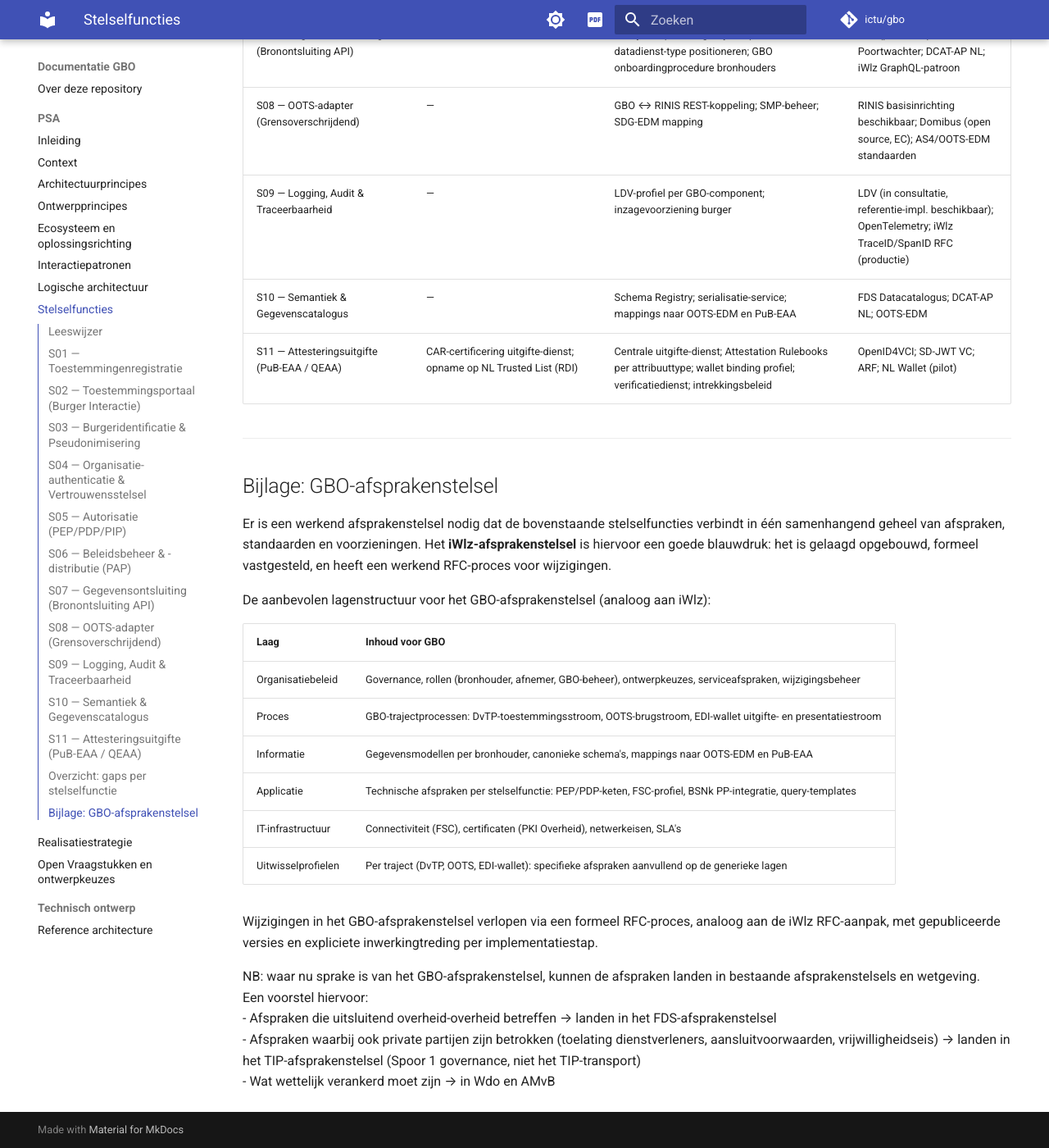
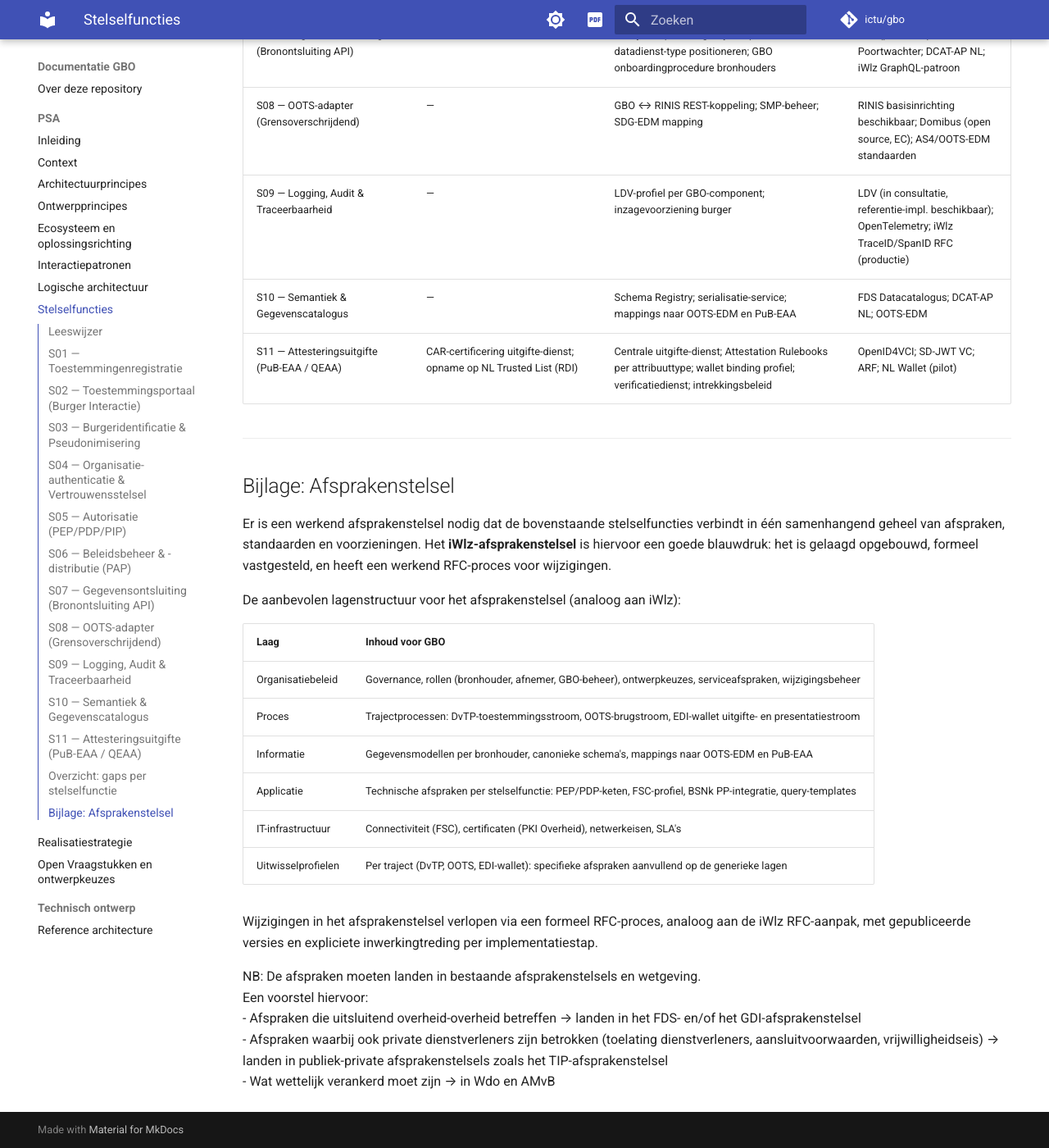
Before and after one commit to ICTU/GBO, an MkDocs documentation site: the page built from docs/psa/capabilities.md, in a window 1280 px wide and 1400 px high, scrolled down 18385 px. Shown: the whole window at 82% size. Built offline with MkDocs 1.6.1 and Material for MkDocs 9.7.7, drawn with Linux system fonts in a browser that asks for light colours; comment, search, counter and statistics services are not loaded; the version menu is left out.

Commit message:
Update capabilities.md

```diff
--- a/docs/psa/capabilities.md
+++ b/docs/psa/capabilities.md
@@ -420,25 +420,25 @@ De gaps zijn onderverdeeld in drie categorieën:
 
 ---
 
-## Bijlage: GBO-afsprakenstelsel
+## Bijlage: Afsprakenstelsel
 
 Er is een werkend afsprakenstelsel nodig dat de bovenstaande stelselfuncties verbindt in één samenhangend geheel van afspraken, standaarden en voorzieningen. Het **iWlz-afsprakenstelsel** is hiervoor een goede blauwdruk: het is gelaagd opgebouwd, formeel vastgesteld, en heeft een werkend RFC-proces voor wijzigingen.
 
-De aanbevolen lagenstructuur voor het GBO-afsprakenstelsel (analoog aan iWlz):
+De aanbevolen lagenstructuur voor het afsprakenstelsel (analoog aan iWlz):
 
 | Laag | Inhoud voor GBO |
 |---|---|
 | Organisatiebeleid | Governance, rollen (bronhouder, afnemer, GBO-beheer), ontwerpkeuzes, serviceafspraken, wijzigingsbeheer |
-| Proces | GBO-trajectprocessen: DvTP-toestemmingsstroom, OOTS-brugstroom, EDI-wallet uitgifte- en presentatiestroom |
+| Proces | Trajectprocessen: DvTP-toestemmingsstroom, OOTS-brugstroom, EDI-wallet uitgifte- en presentatiestroom |
 | Informatie | Gegevensmodellen per bronhouder, canonieke schema's, mappings naar OOTS-EDM en PuB-EAA |
 | Applicatie | Technische afspraken per stelselfunctie: PEP/PDP-keten, FSC-profiel, BSNk PP-integratie, query-templates |
 | IT-infrastructuur | Connectiviteit (FSC), certificaten (PKI Overheid), netwerkeisen, SLA's |
 | Uitwisselprofielen | Per traject (DvTP, OOTS, EDI-wallet): specifieke afspraken aanvullend op de generieke lagen |
 
-Wijzigingen in het GBO-afsprakenstelsel verlopen via een formeel RFC-proces, analoog aan de iWlz RFC-aanpak, met gepubliceerde versies en expliciete inwerkingtreding per implementatiestap.
+Wijzigingen in het afsprakenstelsel verlopen via een formeel RFC-proces, analoog aan de iWlz RFC-aanpak, met gepubliceerde versies en expliciete inwerkingtreding per implementatiestap.
 
-NB: waar nu sprake is van het GBO-afsprakenstelsel, kunnen de afspraken landen in bestaande afsprakenstelsels en wetgeving.
+NB: De afspraken moeten landen in bestaande afsprakenstelsels en wetgeving.
 Een voorstel hiervoor:
-- Afspraken die uitsluitend overheid-overheid betreffen → landen in het FDS-afsprakenstelsel
-- Afspraken waarbij ook private partijen zijn betrokken (toelating dienstverleners, aansluitvoorwaarden, vrijwilligheidseis) → landen in het TIP-afsprakenstelsel (Spoor 1 governance, niet het TIP-transport)
+- Afspraken die uitsluitend overheid-overheid betreffen → landen in het FDS- en/of het GDI-afsprakenstelsel
+- Afspraken waarbij ook private dienstverleners zijn betrokken (toelating dienstverleners, aansluitvoorwaarden, vrijwilligheidseis) → landen in publiek-private afsprakenstelsels zoals het TIP-afsprakenstelsel
 - Wat wettelijk verankerd moet zijn → in Wdo en AMvB
```
